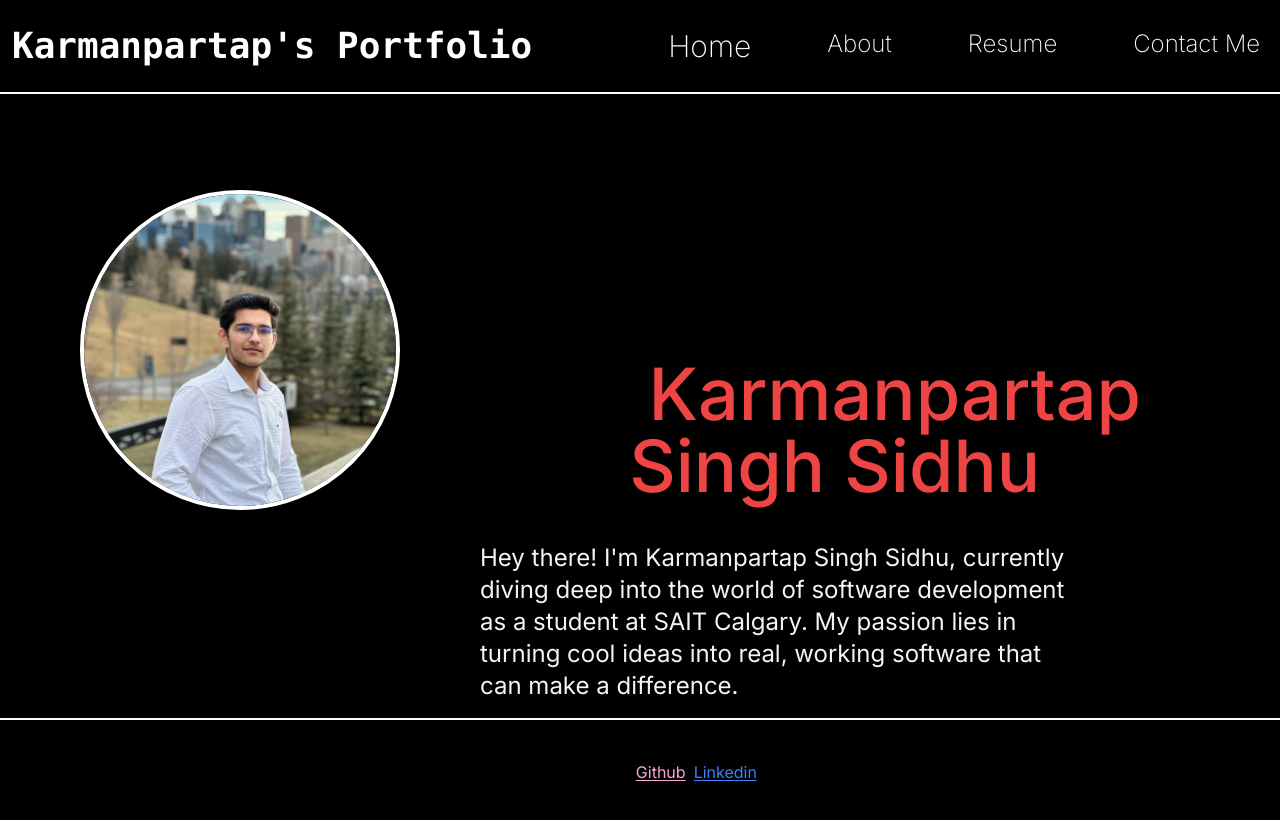
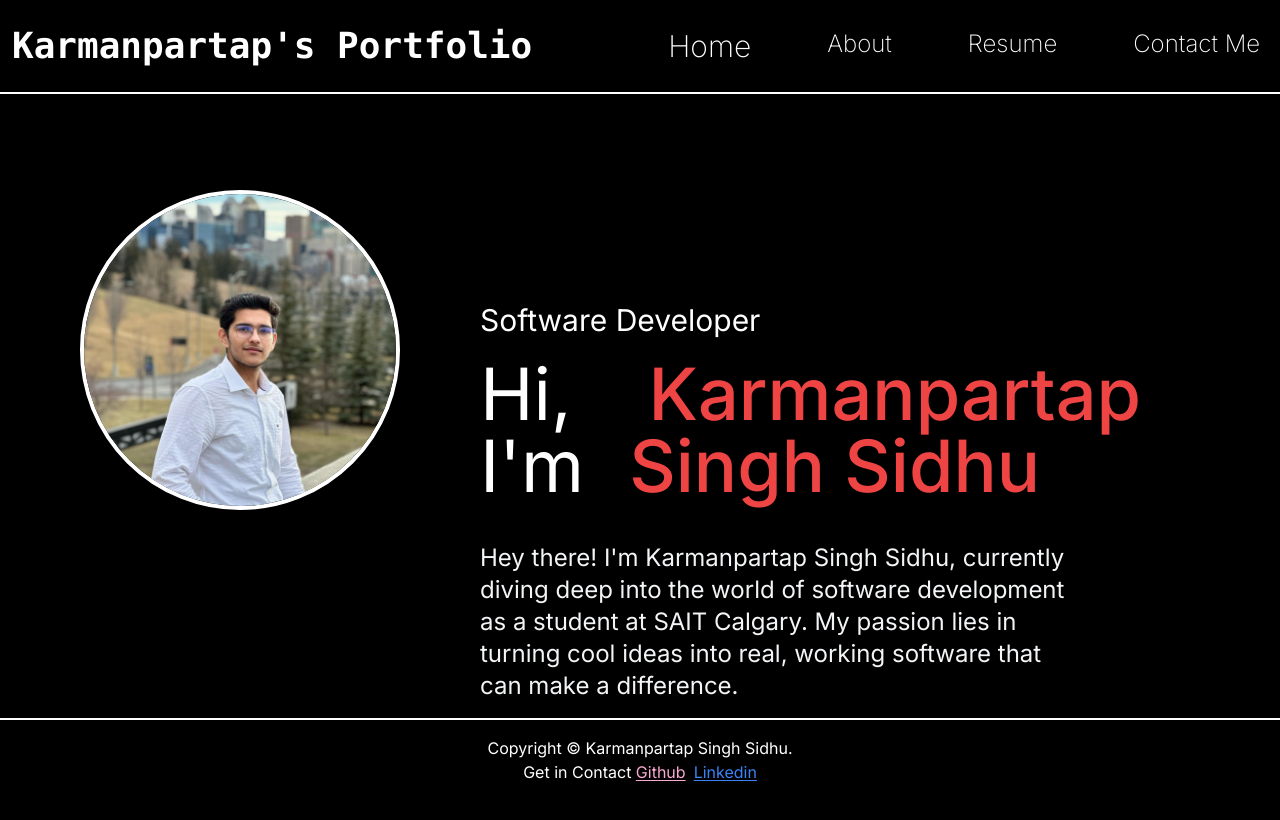
Before and after one commit to Karman1600/my-portfoilio, a Next.js app: page / in a window 1280 px wide. Shown: the top 820 px of the page. Built offline with nearby package versions, Linux system fonts and the light colour scheme.

Commit message:
Update globals.css

```diff
--- a/app/globals.css
+++ b/app/globals.css
@@ -17,7 +17,7 @@
 }
 
 body {
-  color: rgb(var(--foreground-rgb));
+  color: white;
   background: black ;
 }
 
```
